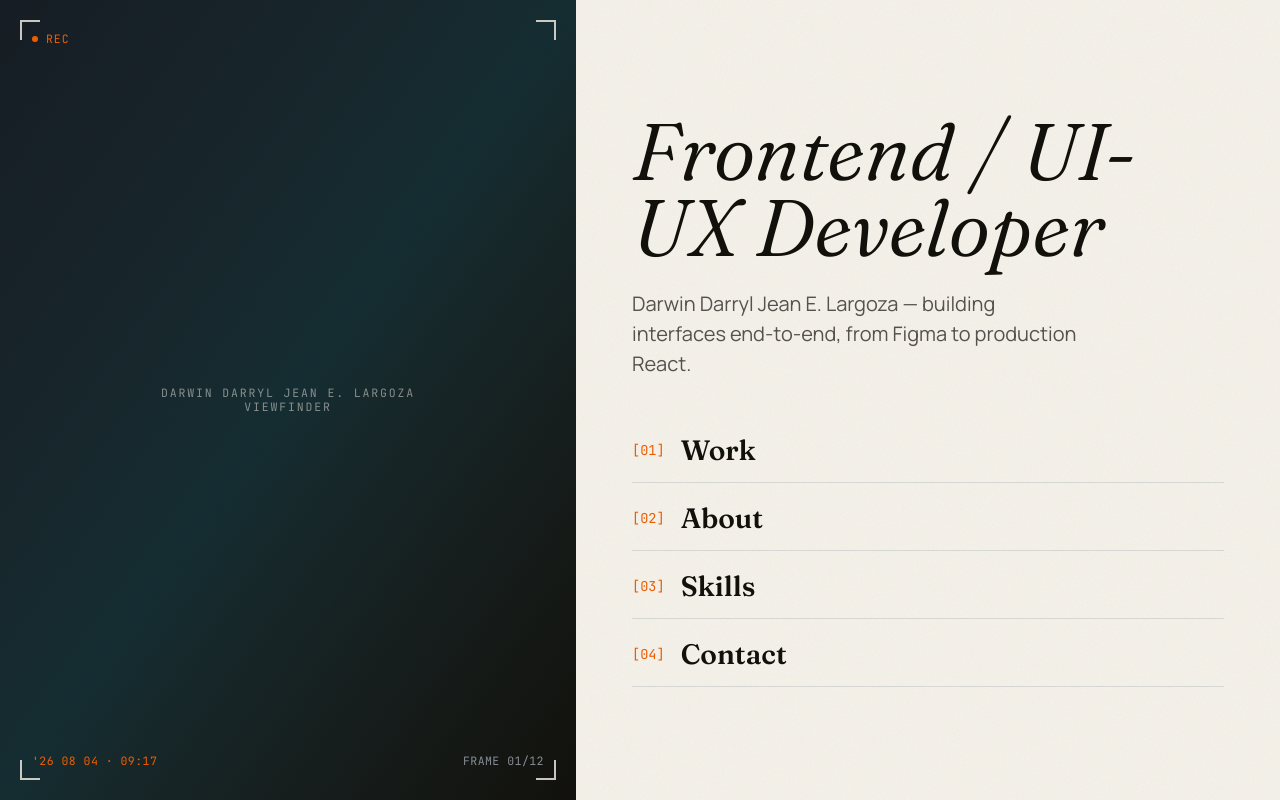
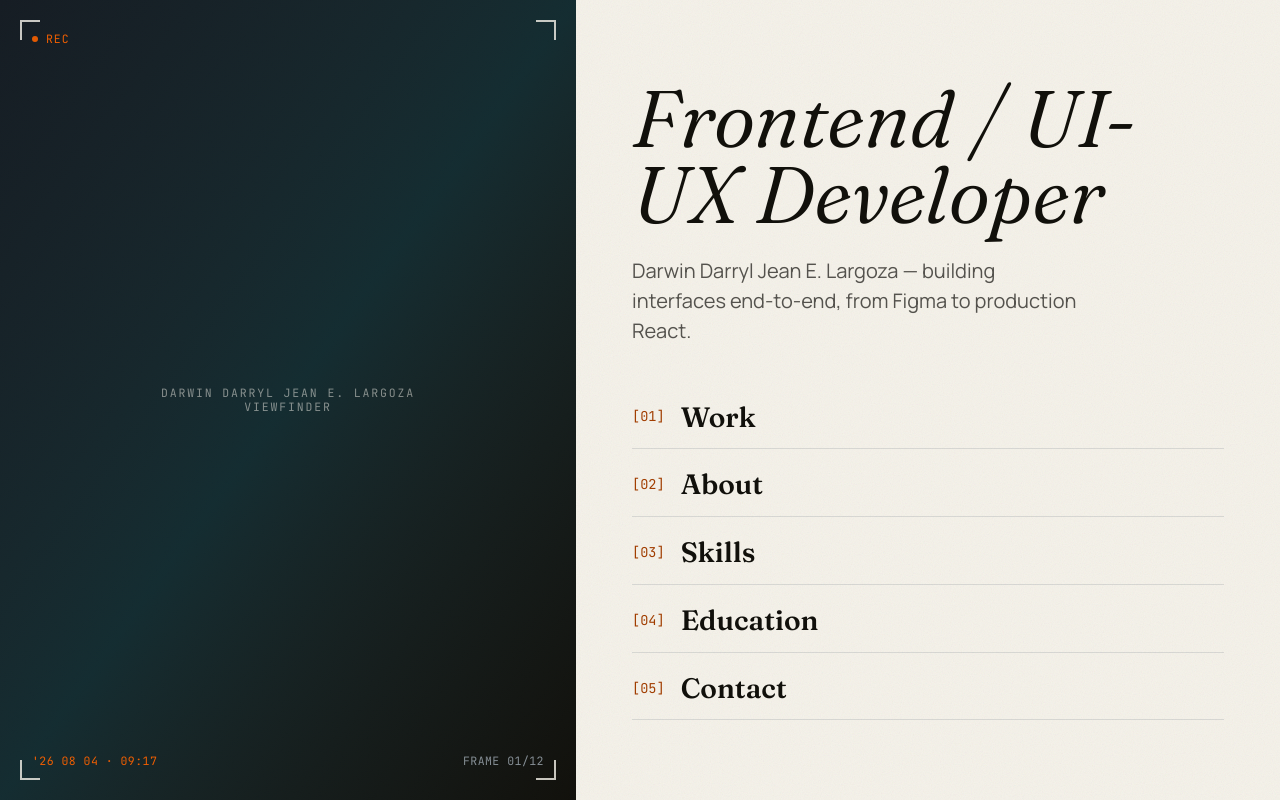
Before and after one commit to Dadaisuk1/portfolio, a React (Vite) app in the folder client/: page / in a window 1280 px wide. Shown: the top 800 px of the page. Built offline with nearby package versions, Linux system fonts and the light colour scheme.

Commit message:
f: polishing

```diff
--- a/client/src/App.tsx
+++ b/client/src/App.tsx
@@ -15,6 +15,7 @@ function App() {
     <>
       {loading && <LoadingScreen onDone={() => setLoading(false)} />}
 
+      <div inert={loading}>
         <main className="flex flex-col split:flex-row">
           <PhotoPanel />
           <div className="flex-1">
@@ -26,6 +27,7 @@ function App() {
           </div>
         </main>
         <Contact />
+      </div>
     </>
   );
 }
--- a/client/src/components/Button.tsx
+++ b/client/src/components/Button.tsx
@@ -1,7 +1,7 @@
 import type { AnchorHTMLAttributes, ButtonHTMLAttributes } from "react";
 
 const base =
-  "inline-flex items-center justify-center gap-2 px-6 py-3 rounded-sm font-hud text-tag uppercase tracking-[0.06em] border-2 transition-colors";
+  "inline-flex min-h-11 items-center justify-center gap-2 px-6 py-3 rounded-sm font-hud text-tag uppercase tracking-[0.06em] border-2 transition-colors focus-visible:outline-2 focus-visible:outline-offset-2 focus-visible:outline-current";
 
 const variants = {
   primary: "bg-orange border-orange text-ink hover:bg-transparent hover:text-orange",
--- a/client/src/components/Hud.tsx
+++ b/client/src/components/Hud.tsx
@@ -10,11 +10,18 @@ export function CornerBrackets() {
   );
 }
 
-export function RecDot({ className = "" }: { className?: string }) {
+export function RecDot({
+  className = "",
+  tone = "dark",
+}: {
+  className?: string;
+  tone?: "dark" | "light";
+}) {
+  const textTone = tone === "light" ? "text-orange-deep" : "text-orange";
   return (
     <div className={`flex items-center gap-2 ${className}`}>
       <span className="h-1.5 w-1.5 rounded-full bg-orange motion-safe:animate-[rec-pulse_1.6s_ease-in-out_infinite]" />
-      <span className="font-hud text-tag tracking-[0.08em] text-orange uppercase">REC</span>
+      <span className={`font-hud text-tag tracking-[0.08em] uppercase ${textTone}`}>REC</span>
     </div>
   );
 }
--- a/client/src/components/Nav.tsx
+++ b/client/src/components/Nav.tsx
@@ -4,19 +4,20 @@ const items = [
   { frame: "01", label: "Work", href: "#work" },
   { frame: "02", label: "About", href: "#about" },
   { frame: "03", label: "Skills", href: "#skills" },
-  { frame: "04", label: "Contact", href: "#contact" },
+  { frame: "04", label: "Education", href: "#education" },
+  { frame: "05", label: "Contact", href: "#contact" },
 ];
 
 export function Nav() {
   return (
     <div className="paper-grain flex flex-col justify-center gap-10 bg-paper px-6 py-16 text-ink split:min-h-screen split:px-14">
       <div>
-        <p
+        <h1
           className="font-display italic text-hero text-ink"
           style={{ fontWeight: 340 }}
         >
           {profile.role}
-        </p>
+        </h1>
         <p className="mt-6 max-w-md font-body text-body-lg text-ink/70">
           {profile.name} — building interfaces end-to-end, from Figma to
           production React.
@@ -29,10 +30,13 @@ export function Nav() {
             <li key={item.frame} className="border-b border-ash/25">
               <a
                 href={item.href}
-                className="group flex items-center gap-4 py-4 transition-colors hover:text-orange"
+                className="group flex items-center gap-4 py-4 transition-colors focus-visible:outline-2 focus-visible:outline-offset-4 focus-visible:outline-orange-deep hover:text-orange-deep"
               >
-                <span className="font-hud text-hud text-orange">[{item.frame}]</span>
-                <span className="font-display text-h3 text-ink group-hover:text-orange" style={{ fontWeight: 580 }}>
+                <span className="font-hud text-hud text-orange-deep">[{item.frame}]</span>
+                <span
+                  className="font-display text-h3 text-ink group-hover:text-orange-deep group-focus-visible:text-orange-deep"
+                  style={{ fontWeight: 580 }}
+                >
                   {item.label}
                 </span>
               </a>
--- a/client/src/index.css
+++ b/client/src/index.css
@@ -6,6 +6,7 @@
   --color-ink-blue: #151c23;
   --color-paper: #f5f2ea;
   --color-orange: #ee5d00;
+  --color-orange-deep: #a33e00; /* orange text on paper — --color-orange fails WCAG AA there */
   --color-orange-muted: #753229;
   --color-teal: #175669;
   --color-ash: #848d94;
--- a/client/src/sections/Contact.tsx
+++ b/client/src/sections/Contact.tsx
@@ -10,8 +10,8 @@ export function Contact() {
     >
       <div className="mx-auto flex max-w-[1400px] flex-col gap-10">
         <div className="flex items-center gap-4">
-          <RecDot />
-          <span className="font-hud text-tag uppercase tracking-[0.08em] text-ash">
+          <RecDot tone="light" />
+          <span className="font-hud text-tag uppercase tracking-[0.08em] text-ink/70">
             Open to internships
           </span>
         </div>
@@ -35,7 +35,7 @@ export function Contact() {
           </LinkButton>
         </div>
 
-        <div className="mt-10 flex flex-col gap-1 border-t border-ash/25 pt-6 font-hud text-tag text-ash">
+        <div className="mt-10 flex flex-col gap-1 border-t border-ash/25 pt-6 font-hud text-tag text-ink/70">
           <span>{profile.location}</span>
           <span>{profile.email}</span>
           <span>{profile.phone}</span>
--- a/client/src/sections/Education.tsx
+++ b/client/src/sections/Education.tsx
@@ -2,11 +2,17 @@ import { certifications, education, languages } from "../data/resume";
 
 export function Education() {
   return (
-    <section className="mx-auto max-w-[1400px] px-6 py-24 sm:px-14">
+    <section id="education" className="mx-auto max-w-[1400px] px-6 py-24 sm:px-14">
+      <div className="mb-10 flex items-center gap-4">
+        <span className="font-hud text-hud text-orange">[04]</span>
+        <h2 className="font-display text-h2 text-paper" style={{ fontWeight: 580 }}>
+          Education
+        </h2>
+      </div>
       <div className="grid grid-cols-1 gap-12 lg:grid-cols-3">
         <div>
           <h3 className="mb-4 font-hud text-tag uppercase tracking-[0.08em] text-ash">
-            Education
+            Degree
           </h3>
           <p className="font-display text-h3 text-paper" style={{ fontWeight: 460 }}>
             {education.degree}
```
Lines whose indentation alone changed are shown as unchanged.
